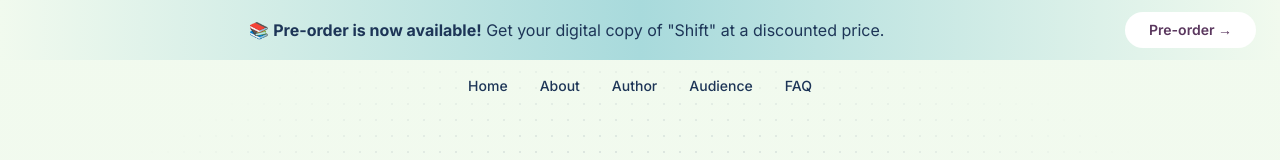
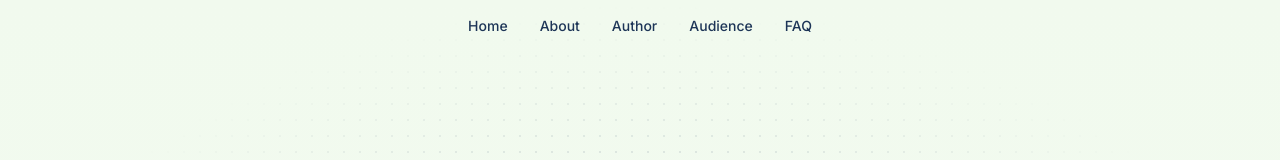
Before and after one commit to fmvilas/leadtheshift.co, a React (Vite) app: page / in a window 1280 px wide. Shown: the top 160 px of the page. Built offline with nearby package versions, Linux system fonts and the light colour scheme.

Commit message:
Remove notice

```diff
--- a/src/components/NavBar.tsx
+++ b/src/components/NavBar.tsx
@@ -1,7 +1,6 @@
 import { useState, useEffect } from 'react';
 import { Button } from "@/components/ui/button";
 import { Menu, X } from 'lucide-react';
-import EarlyReaderNotice from './Notice';
 
 const NavBar = ({
   items,
@@ -31,7 +30,6 @@ const NavBar = ({
     <header className={`fixed top-0 left-0 right-0 z-50 transition-all duration-300 ${
       isScrolled ? 'bg-white/90 backdrop-blur-md shadow-md' : 'bg-transparent'
     }`}>
-      <EarlyReaderNotice />
       <div className="container px-4 py-4 md:px-6">
         <div className="flex items-center justify-center">
           {/* Desktop Navigation */}
```
